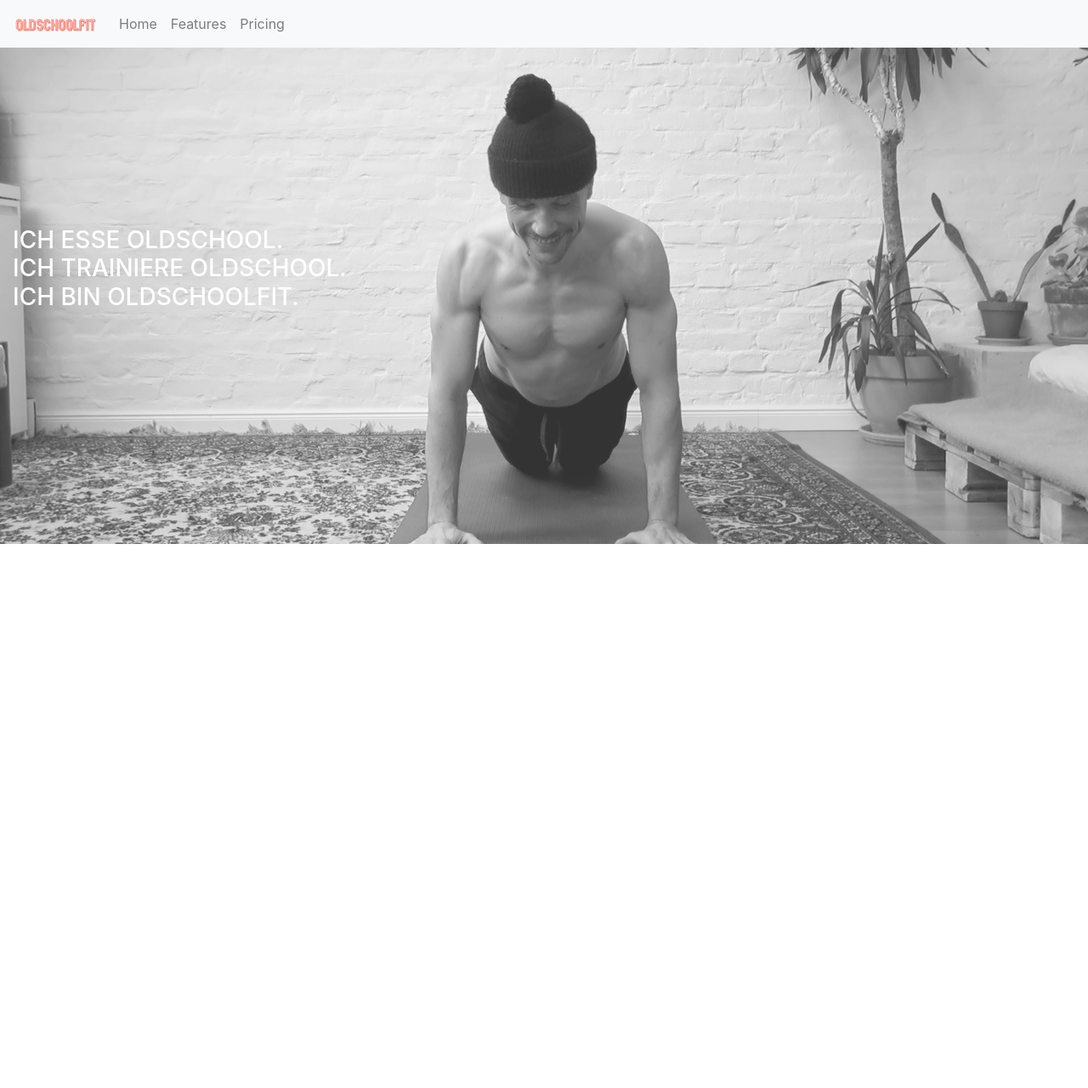
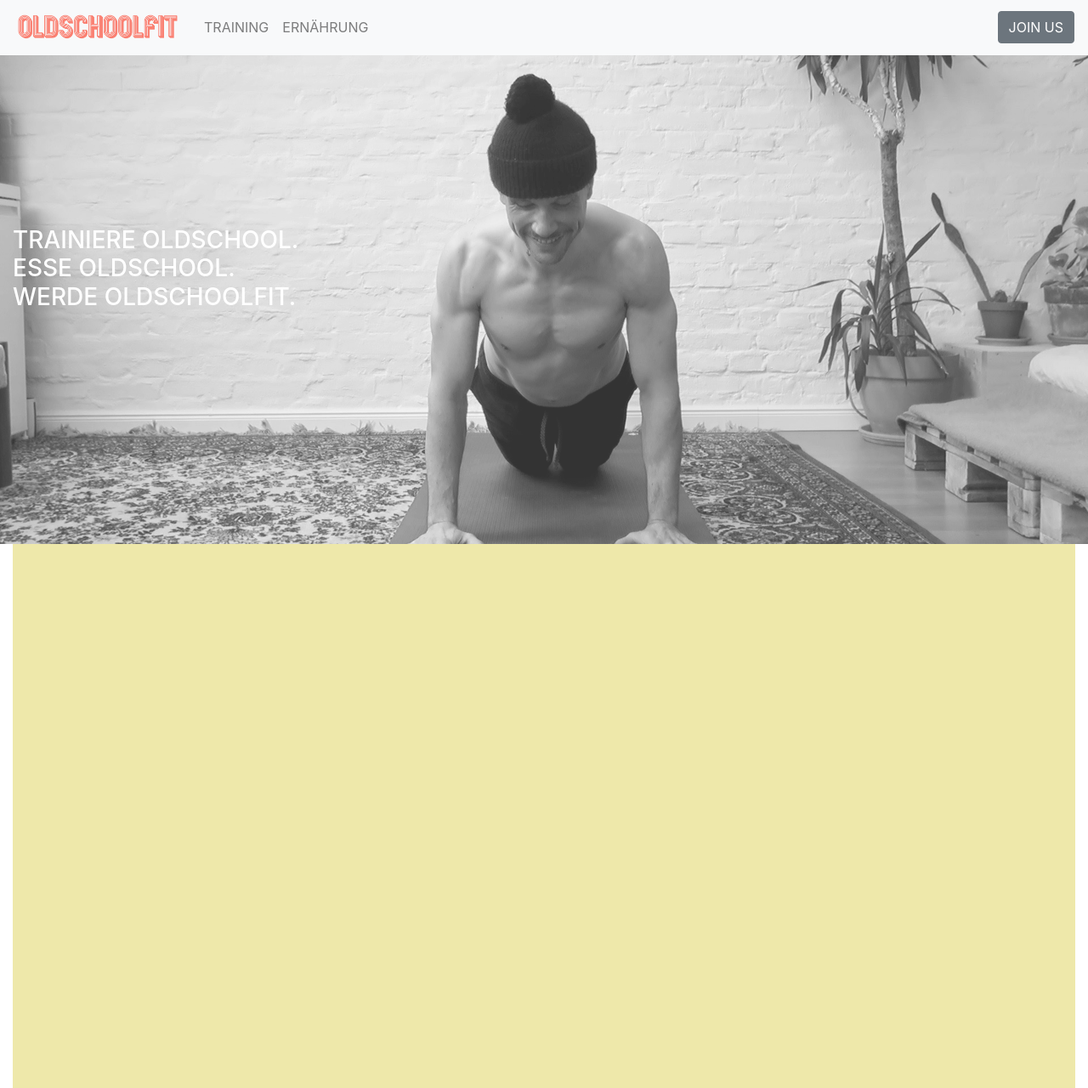
Before and after one commit to gracemonahan/oldschoolfit, a plain HTML site: page index.html in a window 1280 px wide. Shown: the whole page at 85% size. Drawn offline with nearby package versions, Linux system fonts and the light colour scheme.

Commit message:
finish nav bar alignment

```diff
--- a/index.html
+++ b/index.html
@@ -17,28 +17,42 @@
 <body>
 	<!-- header including branded navigation bar using bootstrap classes -->
 	<header>
-		<nav class="navbar fixed-top navbar-expand-md navbar-light bg-light">
-			<a class="navbar-brand" href="#"><img src="./resources/images/oldschoolfitlogo_transparent.png" width="100" height="20" alt="Old School Fit"></a>
-			<button class="navbar-toggler" type="button" data-toggle="collapse" data-target="#navbarNav" aria-controls="navbarNav" aria-expanded="false" aria-label="Toggle navigation">
-    		<span class="navbar-toggler-icon"></span></button>
- 			<div class="collapse navbar-collapse" id="navbarNav">
-    			<div class="navbar-nav">
-      				<a class="nav-item nav-link" href="#">Home <span class="sr-only">(current)</span></a>
-      				<a class="nav-item nav-link" href="#">Features</a>
-      				<a class="nav-item nav-link" href="#">Pricing</a>
+		<nav class="d-flex justify-content-between navbar fixed-top navbar-expand-md navbar-light bg-light">
+			<!-- the stuff on the left of the menu bar -->
+			<div class="kid">
+				<!-- our logo -->
+				<a class="navbar-brand" href="#"><img src="./resources/images/oldschoolfitlogo_transparent.png" width="200" height=auto alt="Old School Fit"></a>
+				<!-- the burger toggler icon that appears when the window is smaller -->
+				<button class="navbar-toggler" type="button" data-toggle="collapse" data-target="#navbarNav" aria-controls="navbarNav" aria-expanded="false" aria-label="Toggle navigation">
+	    		<span class="navbar-toggler-icon"></span></button>
+	 			<!-- the section of the navbar that collapes into the burger -->
+	 			<div class="collapse navbar-collapse" id="navbarNav">
+	    			<div class="navbar-nav">
+	      				<a class="nav-item nav-link" href="#">TRAINING</a>
+	      				<a class="nav-item nav-link" href="#">ERNÄHRUNG</a>
+	    			</div>
     			</div>
+    		</div>
+
+    		<!-- the stuff on the right of the menu bar -->
+    		<div class="kid justify-content-between">
+    			<button type="button" class="btn btn-secondary justify-content-end">JOIN US</button>
     		</div>
 		</nav>
 	</header>
+
 	<!--main page content-->
 	<main class="container-fluid">
+		<!-- section one: COVER -->
 		<div class="cover">
-			<h3>ICH ESSE OLDSCHOOL.<br>ICH TRAINIERE OLDSCHOOL.<br>ICH BIN OLDSCHOOLFIT.</h3>
+			<h3>TRAINIERE OLDSCHOOL.<br>ESSE OLDSCHOOL.<br>WERDE OLDSCHOOLFIT.</h3>
 			<!-- gif embed
 			<iframe src="https://giphy.com/embed/XDLfA1aDfMnX3nkegK" width="480" height="270" frameBorder="0" class="giphy-embed" allowFullScreen></iframe><p><a href="https://giphy.com/gifs/XDLfA1aDfMnX3nkegK">via GIPHY</a></p>
 			-->
 		</div>
-		<div class="benefits">
+
+		<!-- section two: BENEFITS -->
+		<div class="benefits container-fluid">
 
 		</div>
 	</main>
--- a/resources/style.css
+++ b/resources/style.css
@@ -57,4 +57,18 @@ h3 {
 
 .benefits {
   height: 40rem;
+  background-color: palegoldenrod;
+  display: flex;
 }
+
+
+.kid {
+  display: inline-flex;
+}
+
+.container-fluid {
+    padding-right:0;
+    padding-left:0;
+    margin-right:auto;
+    margin-left:auto;
+ }
```
